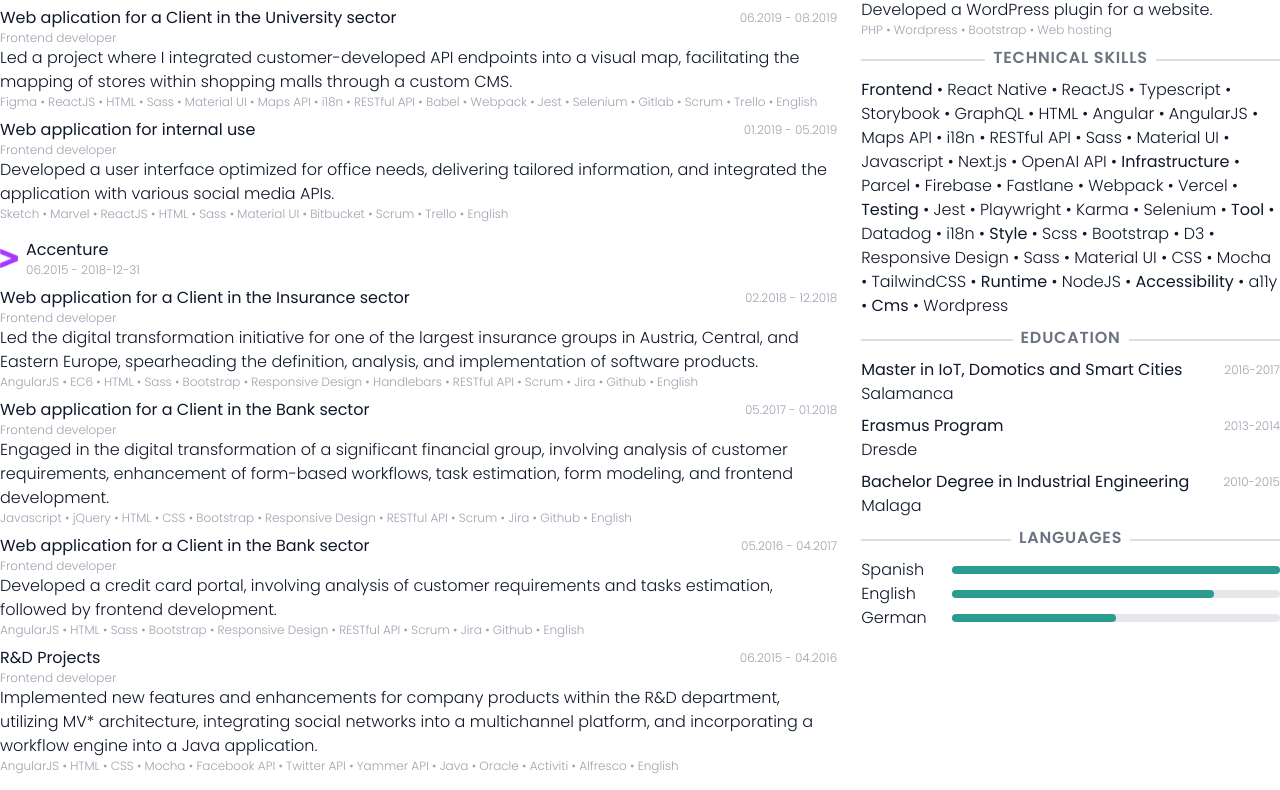
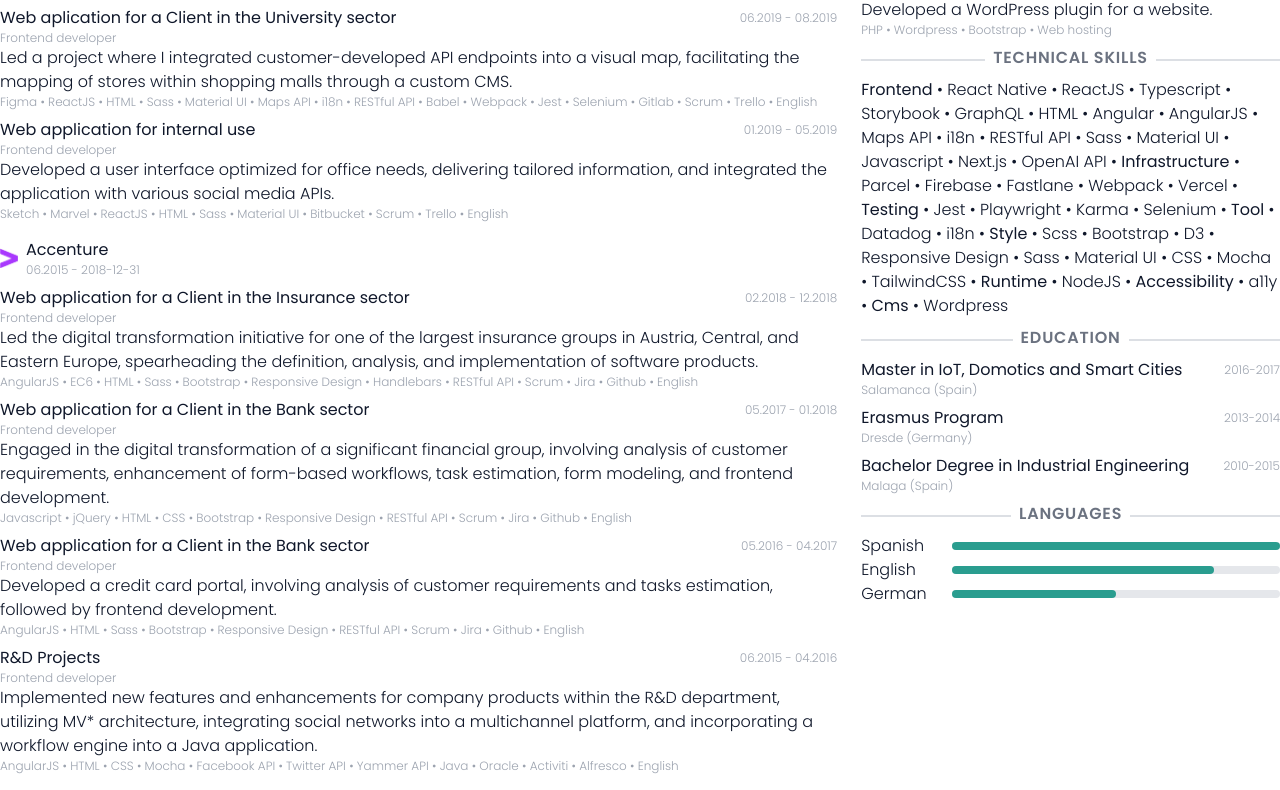
Before and after one commit to elenaorfe/elenaorfe-website, a Next.js app in the folder packages/@elenaorfe-client/: page /cv in a window 1280 px wide. Shown: the part 728-1518 px from the top of the page. Built offline with nearby package versions, Linux system fonts and the light colour scheme.

Commit message:
Update CV

```diff
--- a/packages/@elenaorfe-client/components/CV/EducationCV.tsx
+++ b/packages/@elenaorfe-client/components/CV/EducationCV.tsx
@@ -2,7 +2,6 @@ import React from 'react';
 import { Translations } from '../../types/common';
 import { Education } from '../../types/education';
 import { getYear } from '../../utils/date';
-import BaseText from '../Typography/BaseText';
 import BoldText from '../Typography/BoldText';
 import MetaText from '../Typography/MetaText';
 import SectionTitle from './TitleCV';
@@ -34,7 +33,9 @@ const EducationCV = (props: EducationCVProps): React.JSX.Element => {
 							style="flex-none my-auto"
 						/>
 					</div>
-					<BaseText text={item.entity.location.city} />
+					<MetaText
+						text={`${item.entity.location.city} (${item.entity.location.country})`}
+					/>
 				</div>
 			))}
 		</section>
--- a/packages/@elenaorfe-client/components/Typography/MetaText.tsx
+++ b/packages/@elenaorfe-client/components/Typography/MetaText.tsx
@@ -10,7 +10,7 @@ const MetaText = (props: MetaTextProps): React.JSX.Element => {
 
 	return (
 		<span
-			className={`text-xs text-gray-400 print:text-[0.5rem] print:leading-3 ${
+			className={`text-xs text-gray-400 print:block print:text-[0.5rem] print:leading-3 ${
 				style ?? ''
 			}`}
 		>
```
Also changed, not shown: 2 other files (tests, documents, lock files or other folders).
